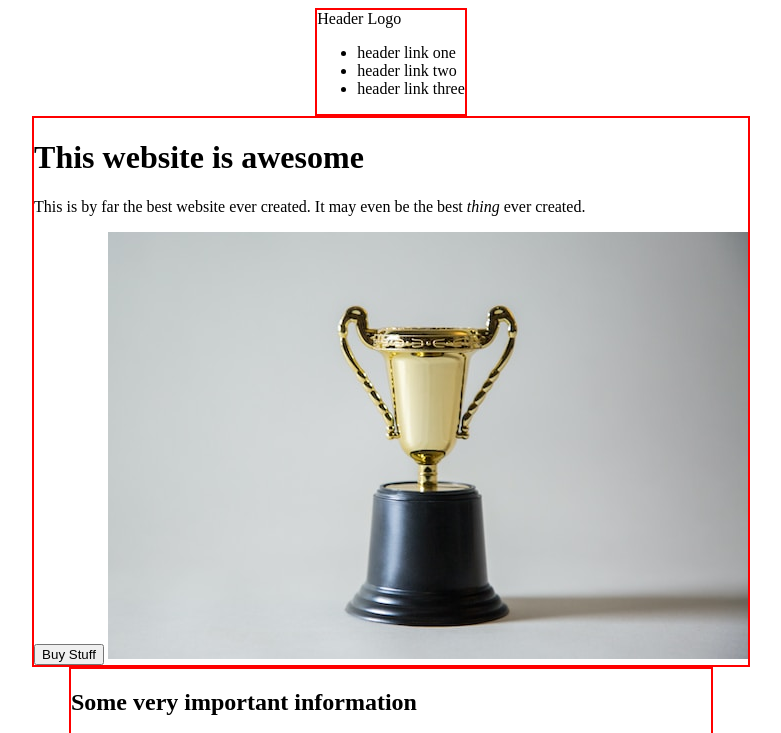
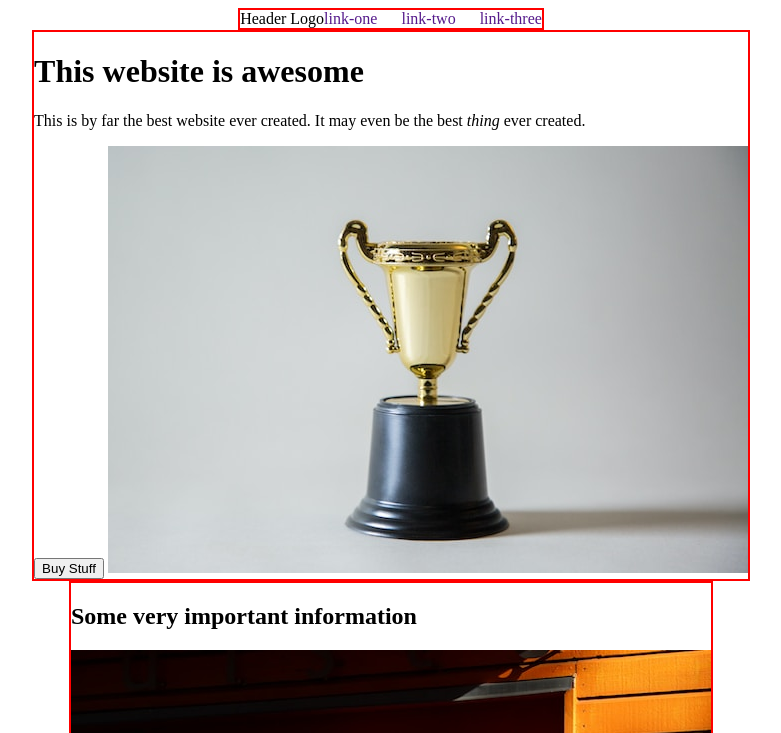
Before and after one commit to rfloarea/TOP-Project-Landing-Page, a plain HTML site: page index.html in a window 1280 px wide. Shown: the top 733 px of the page, without its empty margins (249-1030 px from the left). Drawn offline with Linux system fonts and the light colour scheme.

Commit message:
Flex the header and remove list style defaults

```diff
--- a/index.html
+++ b/index.html
@@ -11,11 +11,13 @@
 
         <div class="header">
             <div class="header-logo">Header Logo</div>
-            <ul>
-                <li>header link one</li>
-                <li>header link two</li>
-                <li>header link three</li>
-            </ul>
+            <div class="link-list">
+                <ul>
+                    <li><a href="">link-one</a></li>
+                    <li><a href="">link-two</a></li>
+                    <li><a href="">link-three</a></li>
+                </ul>
+            </div>
         </div>
 
         <div class="hero">
--- a/style.css
+++ b/style.css
@@ -5,7 +5,22 @@ body {
     align-items: center;
 }
 
+.header {
+    display: flex;
+}
 
+ul {
+    list-style: none;
+    display: flex;
+    padding: 0;
+    margin: 0;
+    gap: 24px;
+}
+
+a {
+    text-decoration: none;
+    /* I will want to incorporate a hover underline action */
+}
 
 
 /* --- JUST FOR DISPLAY PURPOSES --- */
@@ -16,4 +31,14 @@ body {
 .CTA,
 .footer {
     border: 2px solid red;
+    max-width: 900px;
 }
+
+/* --- NOTES --- */
+/*
+1. How do I resize images?
+2. How do I align every content section to the same width?
+    a. Is that a `body` property?
+    b. I think I need to set some `max-width` for all the content
+
+*/
```
